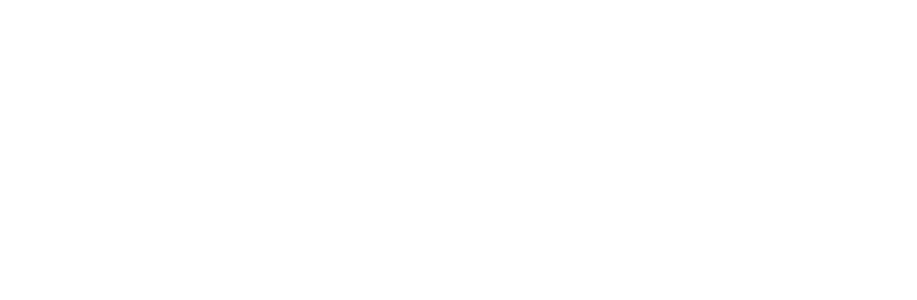
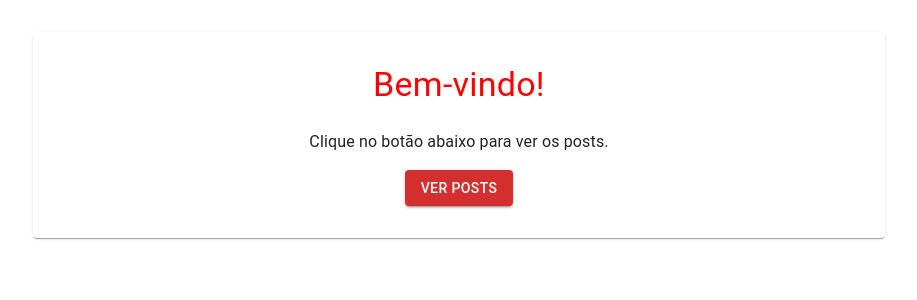
Before and after one commit to gili2240/prova-react-rota-post, a React (Create React App) app: page / in a window 1280 px wide. Before the commit this address had no page. Shown: the top 300 px of the page, without its empty margins (181-1098 px from the left). Built offline with nearby package versions, Linux system fonts and the light colour scheme.

Commit message:
feat: adiciona página inicial com botão para rota /post

```diff
--- a/src/App.js
+++ b/src/App.js
@@ -1,6 +1,7 @@
 import { BrowserRouter, Routes, Route } from "react-router-dom";
 import PostList from "./PostList";
 import PostDetails from "./PostDetails";
+import Home from "./Home";
 import { Container, CssBaseline } from "@mui/material";
 
 function App() {
@@ -9,6 +10,7 @@ function App() {
       <CssBaseline />
       <Container maxWidth="md" sx={{ mt: 4 }}>
         <Routes>
+          <Route path="/" element={<Home />} />
           <Route path="/post" element={<PostList />} />
           <Route path="/dados/:id" element={<PostDetails />} />
         </Routes>
--- /dev/null
+++ b/src/Home.js
@@ -0,0 +1,26 @@
+import { Button, Typography, Paper } from "@mui/material";
+import { useNavigate } from "react-router-dom";
+
+function Home() {
+  const navigate = useNavigate();
+
+  return (
+    <Paper sx={{ p: 4, textAlign: "center" }}>
+      <Typography variant="h4" sx={{ mb: 3, color: "red" }}>
+        Bem-vindo!
+      </Typography>
+      <Typography variant="body1" sx={{ mb: 2 }}>
+        Clique no botão abaixo para ver os posts.
+      </Typography>
+      <Button
+        variant="contained"
+        color="error"
+        onClick={() => navigate("/post")}
+      >
+        Ver Posts
+      </Button>
+    </Paper>
+  );
+}
+
+export default Home;
```
